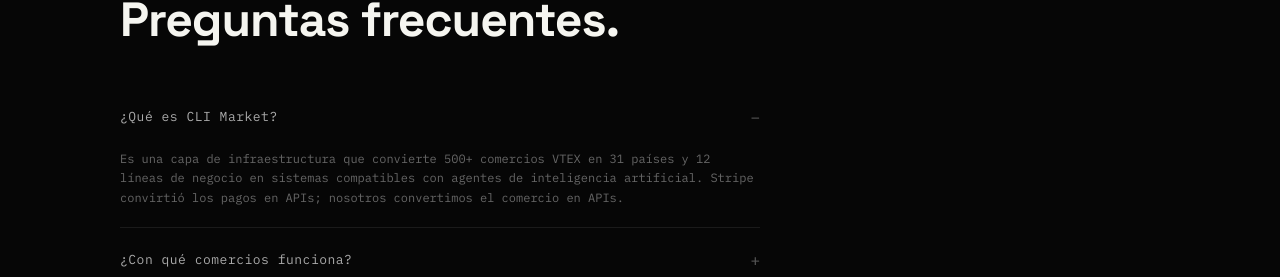
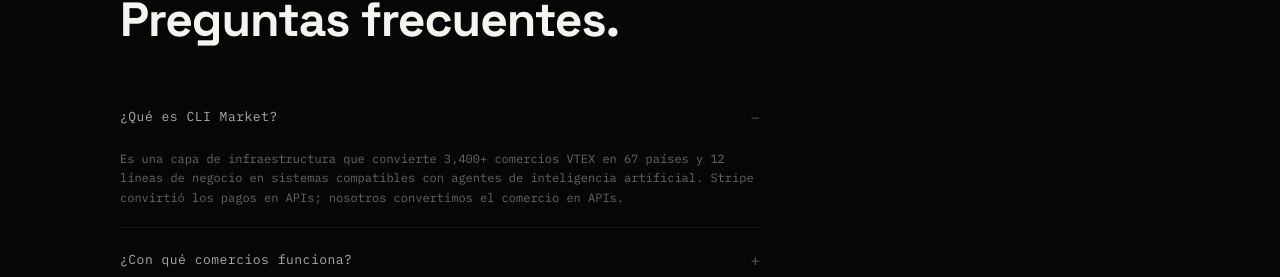
Before and after one commit to Treevu-ai/cli-market-world, a Next.js app in the folder landing/: page / in a window 1280 px wide. Shown: the part 4403-4680 px from the top of the page. Built offline with nearby package versions, Linux system fonts and the light colour scheme.

Commit message:
fix: FAQ updated — 3400 retailers, 67 countries

```diff
--- a/landing/components/FAQ.tsx
+++ b/landing/components/FAQ.tsx
@@ -2,8 +2,8 @@
 import { useState } from "react";
 
 const faqs = [
-  { question: "¿Qué es CLI Market?", answer: "Es una capa de infraestructura que convierte 500+ comercios VTEX en 31 países y 12 líneas de negocio en sistemas compatibles con agentes de inteligencia artificial. Stripe convirtió los pagos en APIs; nosotros convertimos el comercio en APIs.", defaultOpen: true },
-  { question: "¿Con qué comercios funciona?", answer: "Con 500+ comercios en 12 líneas: supermercados (Wong, Metro, Plaza Vea, Carrefour, Jumbo, Coto, Dia, Pão de Açúcar, Chedraui, HEB, Olímpica, Éxito, Lider, Soriana), farmacias (Droga Raia, Drogasil, Inkafarma, Farmatodo), electro (Magazine Luiza, Samsung, Motorola, LG, Alkosto, Frávega), moda (Renner, C&A, Marisa, Riachuelo, Arturo Calle, Leonisa), deportes (Centauro, Nike, Adidas, Decathlon en 10 países), hogar (Homecenter, Sodimac, Easy, Promart, Leroy Merlin) y más." },
+  { question: "¿Qué es CLI Market?", answer: "Es una capa de infraestructura que convierte 3,400+ comercios VTEX en 67 países y 12 líneas de negocio en sistemas compatibles con agentes de inteligencia artificial. Stripe convirtió los pagos en APIs; nosotros convertimos el comercio en APIs.", defaultOpen: true },
+  { question: "¿Con qué comercios funciona?", answer: "Con 3,400+ comercios en 12 líneas: supermercados (Wong, Metro, Plaza Vea, Carrefour, Jumbo, Coto, Dia, Pão de Açúcar, Chedraui, HEB, Olímpica, Éxito, Lider, Soriana), farmacias (Droga Raia, Drogasil, Inkafarma, Farmatodo), electro (Magazine Luiza, Samsung, Motorola, LG, Alkosto, Frávega), moda (Renner, C&A, Marisa, Riachuelo, Arturo Calle, Leonisa), deportes (Centauro, Nike, Adidas, Decathlon en 10 países), hogar (Homecenter, Sodimac, Easy, Promart, Leroy Merlin) y más." },
   { question: "¿Cómo se integra con agentes de IA?", answer: "El proyecto incluye un servidor MCP con 12 herramientas listas para usar: market_login, market_lines, market_search, market_compare, market_add, market_cart, market_cart_update, market_cart_remove, market_checkout, market_orders, market_reorder y market_ask. Compatible con DeepSeek, Claude y cualquier cliente MCP." },
   { question: "¿Necesito saber programar?", answer: "Para el CLI básico solo necesitas saber usar una terminal. Los comandos son simples: market search, market compare, market cart, market checkout. Para el modo agente, conectas el servidor MCP a tu asistente de IA y listo." },
   { question: "¿Cómo se manejan los pagos?", answer: "El checkout está diseñado para integrarse con métodos de pago locales de cada país: Yape y Plin en Perú, PIX en Brasil, Mercado Pago en Argentina, OXXO y SPEI en México, y tarjetas de crédito en toda la región. Las credenciales se almacenan localmente con PBKDF2." },
```
